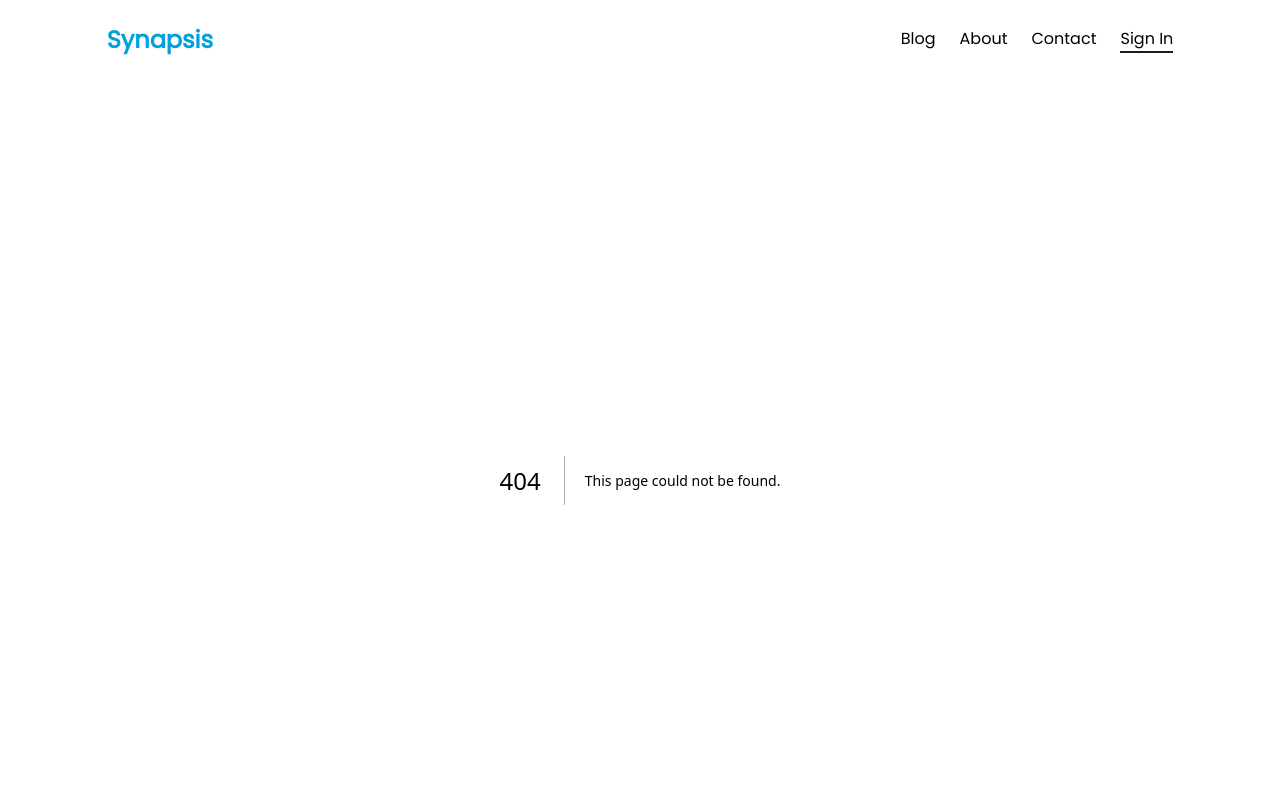
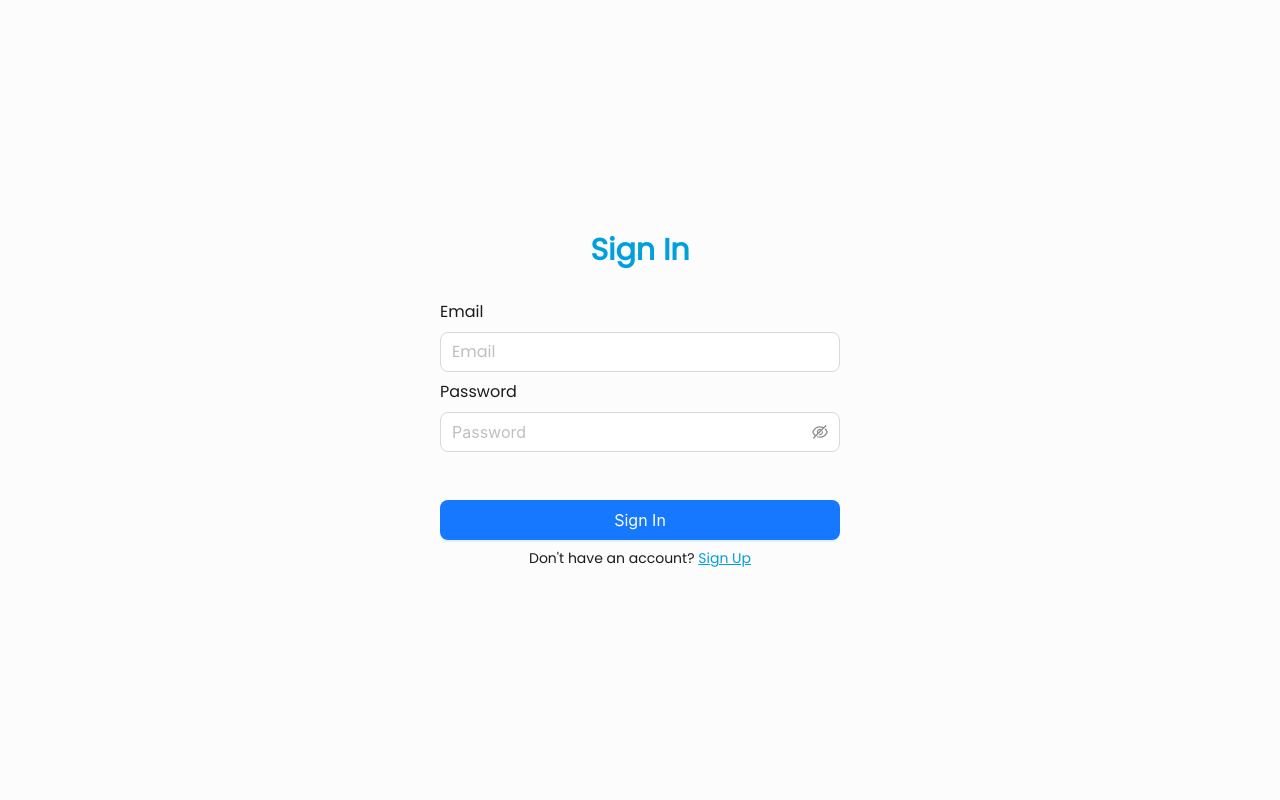
Before and after one commit to ditramadia/synapsis-blog, a Next.js app: page /sign-in in a window 1280 px wide. Before the commit this address had no page. Shown: the top 800 px of the page. Built offline with nearby package versions, Linux system fonts and the light colour scheme.

Commit message:
feat: add sign in page

```diff
--- a/src/pages/_app.tsx
+++ b/src/pages/_app.tsx
@@ -1,4 +1,6 @@
 import type { AppProps } from 'next/app'
+import { Provider } from 'react-redux';
+import store from '@/store';
 
 import '@fontsource/poppins';
 import '@/styles/globals.css'
@@ -12,13 +14,19 @@ import { ReactQueryDevtools } from '@tanstack/react-query-devtools';
 
 const queryClient = new QueryClient()
 
-export default function App({ Component, pageProps }: AppProps) {
-  return <>
-  <Navbar />
-  <QueryClientProvider client={queryClient}>
-    <Component {...pageProps} />
-    <ReactQueryDevtools initialIsOpen={false} />
-  </QueryClientProvider>
-  <Footer />
-  </>
+type CustomAppProps = AppProps & {
+  Component: AppProps["Component"] & { noLayout?: boolean}
 }
+
+export default function App({ Component, pageProps }: CustomAppProps) {
+  return (
+    <Provider store={store}>
+      {!Component.noLayout && <Navbar />}
+      <QueryClientProvider client={queryClient}>
+        <Component {...pageProps} />
+        <ReactQueryDevtools initialIsOpen={false} />
+      </QueryClientProvider>
+      {!Component.noLayout && <Footer />}
+    </Provider>
+  )
+}
--- a/src/pages/blog/[slug]/index.tsx
+++ b/src/pages/blog/[slug]/index.tsx
@@ -118,6 +118,11 @@ function index({ blog, user, comments }: BlogDetailProps) {
         </div>
 
         <div className='flex flex-col md:flex-row md:justify-between gap-4'>
+          <div>
+            <p className='text-slate-400'>Posted on:</p>
+            <p>February 4, 2025 12:00 AM</p>
+          </div>
+
           <div className='flex gap-4'>
             <div className='relative w-12 h-12 rounded-full overflow-hidden'>
               <Image
@@ -131,11 +136,6 @@ function index({ blog, user, comments }: BlogDetailProps) {
               <p className='font-bold'>{user.name}</p>
               <p className='text-slate-400'>Author</p>
             </div>
-          </div>
-
-          <div>
-            <p className='text-slate-400'>Posted on:</p>
-            <p>February 4, 2025 12:00 AM</p>
           </div>
         </div>
 
--- /dev/null
+++ b/src/pages/sign-in/index.tsx
@@ -0,0 +1,99 @@
+import React from 'react'
+import { Controller, useForm } from 'react-hook-form';
+import Head from 'next/head'
+import Link from 'next/link';
+import { z } from 'zod';
+import { zodResolver } from '@hookform/resolvers/zod';
+
+import { Input } from "antd";
+import { Button } from "antd";
+const { Password }= Input
+
+const signInSchema = z.object({
+  email: z.string().email("Invalid email address"),
+  password: z.string().min(6, "Passwordd must be at least 6 characters")
+})
+
+function SignInPage() {
+  const {
+    control,
+    handleSubmit,
+    formState: { errors }
+  } = useForm({
+    resolver: zodResolver(signInSchema)
+  })
+
+  const handleSignIn = (data: any) => {
+    console.log("Form submitted", data)
+  }
+
+  return (
+    <>
+      <Head>
+        <title>Synapsis | Sign In</title>
+      </Head>
+
+      <main className='flex flex-col gap-8 justify-center items-center container-small h-screen'>
+        <h1 className='text-3xl font-bold text-main-500'>Sign In</h1>
+
+        <form onSubmit={handleSubmit(handleSignIn)} className='flex flex-col items-center gap-6 md:gap-12 max-w-[400px] w-full'>
+          <div className='flex flex-col gap-2 w-full'>
+            <div className='flex flex-col gap-2'>
+              <label htmlFor="email">Email</label>
+              <Controller
+                name="email"
+                control={control}
+                render={({ field }) => (
+                  <Input
+                    size='large'
+                    style={{
+                      fontFamily: "Poppins, sans-serif"
+                    }}
+                    placeholder="Email"
+                    type='email'
+                    required
+                    {...field}/>
+                )}
+              />
+              {
+                errors.email && <p className='text-sm text-red-500'>{errors.email.message}</p>
+              }
+            </div>
+            <div className='flex flex-col gap-2'>
+              <label htmlFor="password">Password</label>
+
+              <Controller
+                name="password"
+                control={control}
+                render={({ field }) => (
+                  <Password
+                    size='large'
+                    style={{
+                      fontFamily: "Poppins, sans-serif"
+                    }}
+                    placeholder="Password"
+                    required
+                    {...field}
+                  />
+                )}
+              />
+              {
+                errors.password && <p className='text-sm text-red-500'>{errors.password.message}</p>
+              }
+            </div>
+          </div>
+
+          <div className='flex flex-col gap-2 items-center w-full'>
+            <div className='w-full'>
+              <Button type="primary" size='large' block={true} htmlType='submit'>Sign In</Button>
+            </div>
+            <p className='text-sm'>Don&apos;t have an account? <Link href='/sign-up'><span className='text-main-500 underline'>Sign Up</span></Link></p>
+          </div>
+        </form>
+      </main>
+    </>
+  )
+}
+
+SignInPage.noLayout = true
+export default SignInPage
--- /dev/null
+++ b/src/store/authSlice.ts
@@ -0,0 +1,19 @@
+import { createSlice } from "@reduxjs/toolkit";
+
+const authSlice = createSlice({
+  name: "auth",
+  initialState: {
+    isAuthenticated: false
+  },
+  reducers: {
+    login: (state) => {
+      state.isAuthenticated = true
+    },
+    logout: (state) => {
+      state.isAuthenticated = false
+    }
+  }
+})
+
+export const { login, logout } = authSlice.actions
+export default authSlice.reducer
--- /dev/null
+++ b/src/store/index.ts
@@ -0,0 +1,10 @@
+import { configureStore } from "@reduxjs/toolkit";
+import authReducer from './authSlice'
+
+const store = configureStore({
+  reducer: {
+    auth: authReducer,
+  }
+})
+
+export default store
--- a/tailwind.config.ts
+++ b/tailwind.config.ts
@@ -14,6 +14,7 @@ const config: Config = {
         },
         native: {
           100: "#fcfcfc",
+          200: "#e2e8f0",
           400: "#94a3b8",
           900: "#1b1b1b"
         }
```
Also changed, not shown: package.json (+6 -1 lines), 1 other file (tests, documents, lock files or other folders).
